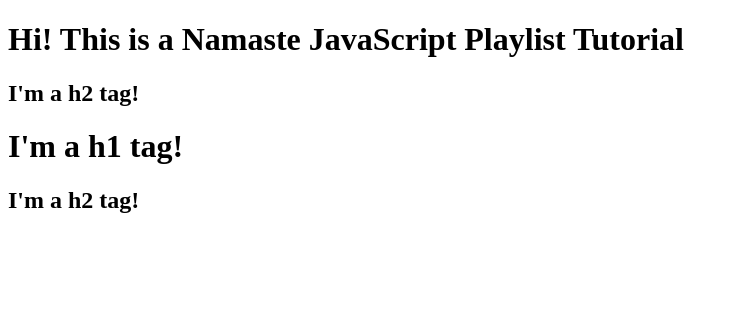
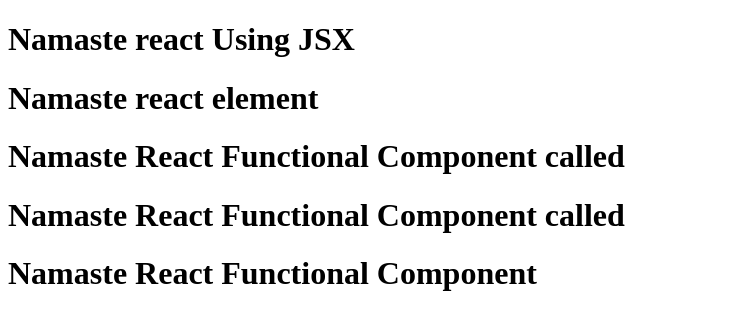
Before and after one commit to luckymaurya512/MealMates, a React (Vite) app: page / in a window 1280 px wide. Shown: the top 330 px of the page, without its empty margins (0-738 px from the left). Built offline with nearby package versions, Linux system fonts and the light colour scheme.

Commit message:
Episode 3

```diff
--- a/App.js
+++ b/App.js
@@ -10,22 +10,47 @@
 // root.render(heading);
 
 
-const parents = React.createElement(
-    "div", { id: "parent" },
-    [React.createElement(
-        "div", { id: "child" },
-        [React.createElement(
-            "h1", {}, "Hi! This is a Namaste JavaScript Playlist Tutorial"
-        ),React.createElement(
-            "h2", {}, "I'm a h2 tag!")]
-    ),React.createElement(
-        "div", { id: "child2" },
-        [React.createElement(
-            "h1", {}, "I'm a h1 tag!"
-        ),React.createElement(
-            "h2", {}, "I'm a h2 tag!")]
-    )]
+// const parents = React.createElement(
+//     "div", { id: "parent" },
+//     [React.createElement(
+//         "div", { id: "child" },
+//         [React.createElement(
+//             "h1", {}, "Hi! This is a Namaste JavaScript Playlist Tutorial"
+//         ),React.createElement(
+//             "h2", {}, "I'm a h2 tag!")]
+//     ),React.createElement(
+//         "div", { id: "child2" },
+//         [React.createElement(
+//             "h1", {}, "I'm a h1 tag!"
+//         ),React.createElement(
+//             "h2", {}, "I'm a h2 tag!")]
+//     )]
+// );
+
+// React element
+const heading=<h1 className="head">Namaste react Using JSX</h1>
+// console.log(heading);
+
+const title1=<h1>Namaste react element</h1>
+
+const Title2 = ()=>(
+    <h1>Namaste React Functional Component called</h1>
 );
-console.log(parents);
+
+// React Functional component
+const HeadingComponent=()=>(
+    <div id="container">
+        {/* element called */}
+        {heading}
+        {/* element called       */}
+        {title1}
+        {/* function called */}
+        <Title2/>
+        {/* functional call method 2   */}
+        {Title2()}
+        {/* {console.log("xyz")}; */}
+        <h1 className="heading">Namaste React Functional Component</h1>
+    </div>
+)
 const root = ReactDOM.createRoot(document.getElementById("root"));
-root.render(parents);
+root.render(<HeadingComponent/>);
--- a/index.html
+++ b/index.html
@@ -7,7 +7,7 @@
     <title>Namaste React</title>
 </head>
 <body>
-    <div id="root"></div>
+    <div id="root">not compiled</div>
     <!-- <script>
         const  heading =document.createElement("h1");
         heading.innerHTML="Hello from JavaScript";
--- a/package.json
+++ b/package.json
@@ -3,6 +3,8 @@
   "version": "1.0.0",
   "description": "\"This is a React Tutorial\"",
   "scripts": {
+    "start": "parcel index.html",
+    "build": "parcel build index.html",
     "test": "jest"
   },
   "repository": {
```
